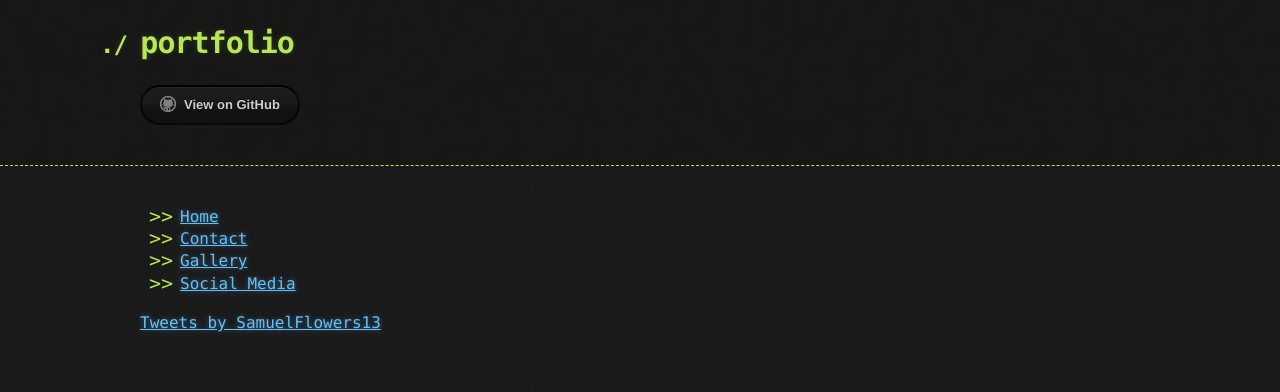
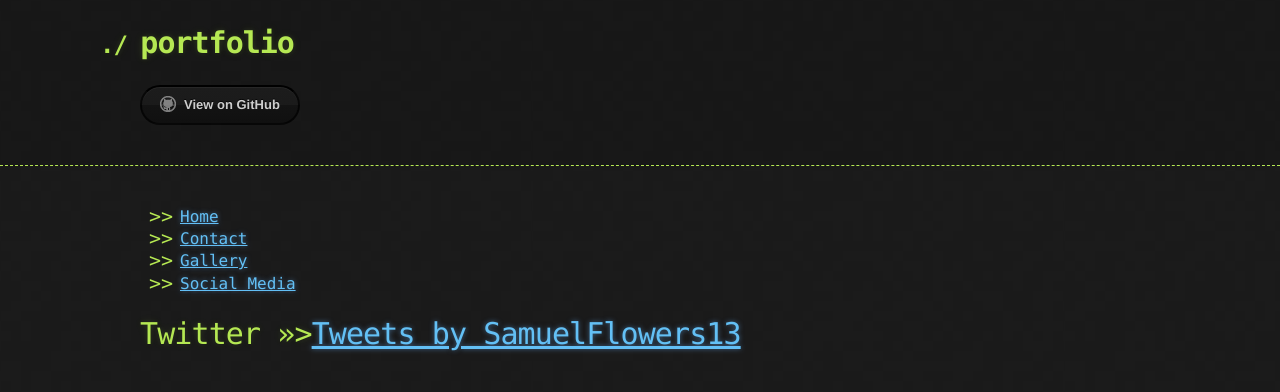
Before and after one commit to Sam2471/portfolio, a Jekyll site: the page built from socialmedia.md, in a window 1280 px wide. Shown: the top 392 px of the page. Built offline with Jekyll 4.4.1, drawn with Linux system fonts in a browser that asks for light colours; our own code applies the rules of GitHub Pages for plain Markdown files; comment, search, counter and statistics services are not loaded; the repository's description, which GitHub fills in, is left out.

Commit message:
Update socialmedia.md

```diff
--- a/socialmedia.md
+++ b/socialmedia.md
@@ -1,3 +1,3 @@
 
 
-<a class="twitter-timeline" href="https://twitter.com/SamuelFlowers13?ref_src=twsrc%5Etfw">Tweets by SamuelFlowers13</a> <script async src="https://platform.twitter.com/widgets.js" charset="utf-8"></script>
+# Twitter >>><a class="twitter-timeline" href="https://twitter.com/SamuelFlowers13?ref_src=twsrc%5Etfw">Tweets by SamuelFlowers13</a> <script async src="https://platform.twitter.com/widgets.js" charset="utf-8"></script>
```
